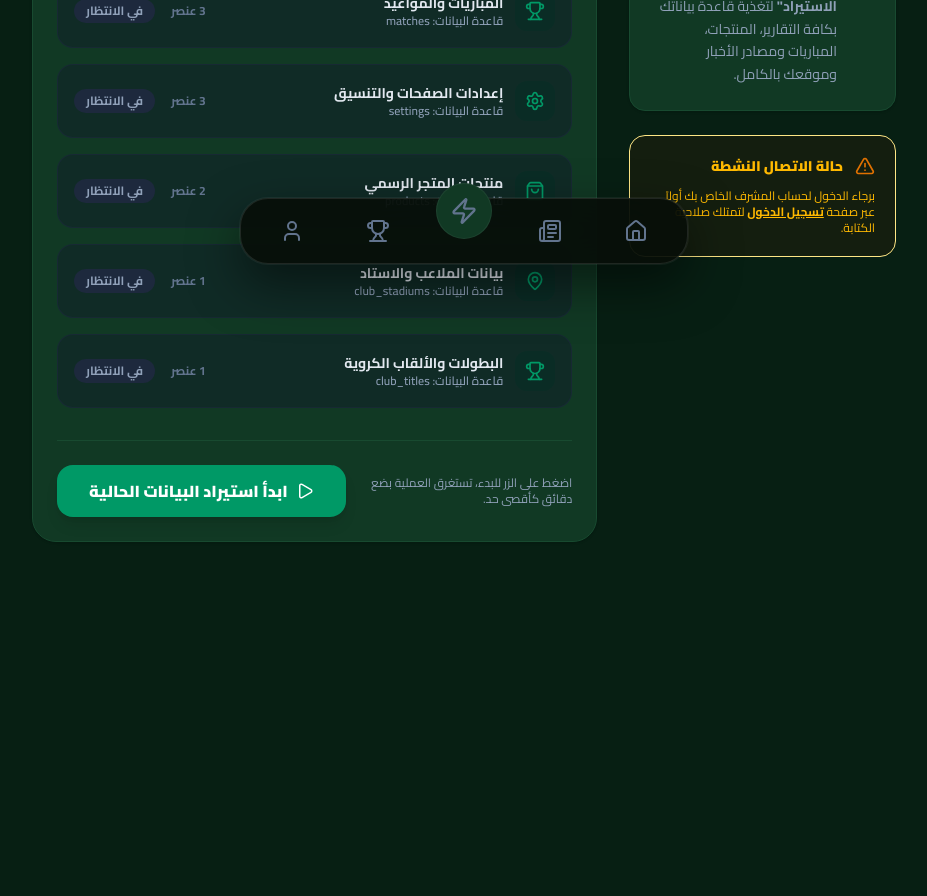
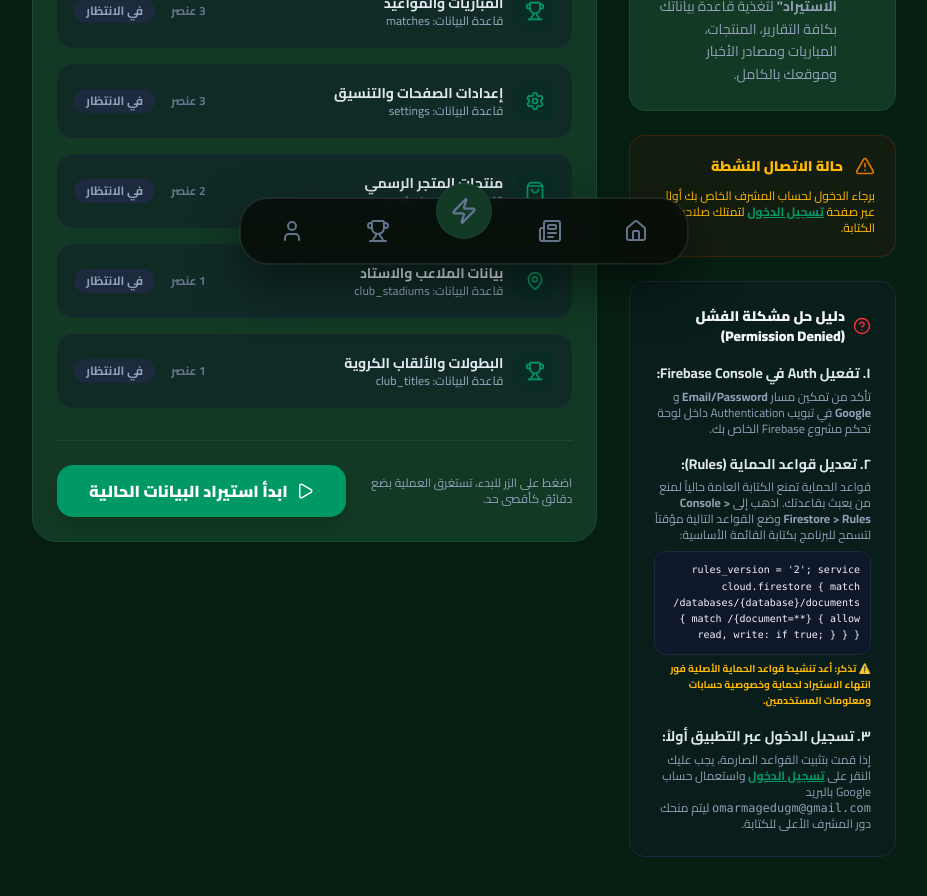
Before and after one commit to Omarmagedugm/MasryTV, a React (Vite) app: page /db-setup in a window 1280 px wide. Shown: the part 520-1416 px from the top of the page, without its empty margins (176-1103 px from the left). Before the commit the page ends 1126 px from the top, so only its background shows below. Built offline with nearby package versions, Linux system fonts and the light colour scheme; no server answers; the database is empty.

Commit message:
build: update Firebase config and refactor security rules
- Update Firebase app credentials and remove unused config keys.
- Simplify Firestore security rules.
- Improve error visibility and UI in DbSetup page.

```diff
--- a/firebase-applet-config.json
+++ b/firebase-applet-config.json
@@ -1,11 +1,10 @@
 {
   "projectId": "masrytv-be1be",
-  "appId": "1:725960187583:web:3202e61e28809199c2f00a",
+  "appId": "1:725960187583:web:d4183b066738c633c2f00a",
   "apiKey": "AIzaSyCI6aRv9HmUmnBS2zJRtWBHcabT_6hcGI0",
   "authDomain": "masrytv-be1be.firebaseapp.com",
-  "databaseURL": "https://masrytv-be1be-default-rtdb.europe-west1.firebasedatabase.app",
   "firestoreDatabaseId": "(default)",
   "storageBucket": "masrytv-be1be.firebasestorage.app",
   "messagingSenderId": "725960187583",
-  "measurementId": "G-W63RX2JFBJ"
+  "measurementId": ""
 }
--- a/src/pages/DbSetup.tsx
+++ b/src/pages/DbSetup.tsx
@@ -169,7 +169,7 @@
             </ul>
           </div>
 
-          <div className="bg-amber-50 dark:bg-amber-950/20 rounded-2xl border border-amber-200 dark:border-amber-900Item/40 p-5">
+          <div className="bg-amber-50 dark:bg-amber-950/20 rounded-2xl border border-amber-200 dark:border-amber-900/40 p-5">
             <div className="flex gap-3 mb-3">
               <AlertTriangle className="text-amber-600 shrink-0" size={20} />
               <h3 className="font-black text-sm text-amber-800 dark:text-amber-400">حالة الاتصال النشطة</h3>
@@ -181,9 +181,49 @@
               </p>
             ) : (
               <p className="text-xs text-amber-700 dark:text-amber-400">
-                برجاء الدخول لحساب المشرف الخاص بك أولاً عبر صفحة <Link to="/auth" className="underline font-bold">تسجيل الدخول</Link> لتمتلك صلاحية الكتابة.
+                برجاء الدخول لحساب المشرف الخاص بك أولاً عبر صفحة <Link to="/auth" className="underline font-bold text-emerald-600 hover:underline">تسجيل الدخول</Link> لتمتلك صلاحية الكتابة.
               </p>
             )}
+          </div>
+
+          {/* Troubleshooting Guidelines (Always visible but highlighted on failure) */}
+          <div className={`p-6 rounded-2xl border transition-all duration-300 ${
+            collections.some(c => c.status === 'failed' || c.status === 'partial')
+              ? 'bg-red-50 dark:bg-red-950/20 border-red-200 dark:border-red-900/40 ring-2 ring-red-500/20'
+              : 'bg-slate-50 dark:bg-slate-900/30 border-slate-200 dark:border-slate-800'
+          }`}>
+            <h3 className="font-black text-sm text-slate-800 dark:text-slate-100 flex items-center gap-2 mb-4">
+              <HelpCircle className="text-red-500 shrink-0" size={18} />
+              <span>دليل حل مشكلة الفشل (Permission Denied)</span>
+            </h3>
+
+            <div className="space-y-4 text-xs md:text-sm text-slate-600 dark:text-slate-400 leading-relaxed">
+              <div>
+                <p className="font-bold text-slate-700 dark:text-slate-200 mb-1">١. تفعيل Auth في Firebase Console:</p>
+                <p className="text-xs">تأكد من تمكين مسار <strong>Email/Password</strong> و <strong>Google</strong> في تبويب Authentication داخل لوحة تحكم مشروع Firebase الخاص بك.</p>
+              </div>
+
+              <div>
+                <p className="font-bold text-slate-700 dark:text-slate-200 mb-1">٢. تعديل قواعد الحماية (Rules):</p>
+                <p className="text-xs mb-2">قواعد الحماية تمنع الكتابة العامة حالياً لمنع من يعبث بقاعدتك. اذهب إلى <strong>Console &gt; Firestore &gt; Rules</strong> وضع القواعد التالية مؤقتاً لتسمح للبرنامج بكتابة القائمة الأساسية:</p>
+                <div className="bg-slate-900 text-slate-100 p-2.5 rounded-xl font-mono text-[10px] select-all overflow-x-auto border border-slate-800">
+{`rules_version = '2';
+service cloud.firestore {
+  match /databases/{database}/documents {
+    match /{document=**} {
+      allow read, write: if true;
+    }
+  }
+}`}
+                </div>
+                <p className="text-[10px] text-amber-600 dark:text-amber-400 font-bold mt-1.5">⚠️ تذكر: أعد تنشيط قواعد الحماية الأصلية فور انتهاء الاستيراد لحماية وخصوصية حسابات ومعلومات المستخدمين.</p>
+              </div>
+
+              <div>
+                <p className="font-bold text-slate-700 dark:text-slate-200 mb-1">٣. تسجيل الدخول عبر التطبيق أولاً:</p>
+                <p className="text-xs">إذا قمت بتثبيت القواعد الصارمة، يجب عليك النقر على <Link to="/auth" className="underline font-bold text-emerald-600 hover:underline">تسجيل الدخول</Link> واستعمال حساب Google بالبريد <code>{currentUser?.email || 'omarmagedugm@gmail.com'}</code> ليتم منحك دور المشرف الأعلى للكتابة.</p>
+              </div>
+            </div>
           </div>
         </div>
 
@@ -208,6 +248,9 @@
                       <div>
                         <h3 className="font-bold text-sm text-slate-800 dark:text-slate-200">{col.label}</h3>
                         <p className="text-xs text-slate-400 font-medium">قاعدة البيانات: {col.name}</p>
+                        {col.errorMsg && (
+                          <p className="text-xs text-red-500 font-medium mt-1 font-mono max-w-xs break-words">{col.errorMsg}</p>
+                        )}
                       </div>
                     </div>
 
```
Also changed, not shown: 1 other file (tests, documents, lock files or other folders).
